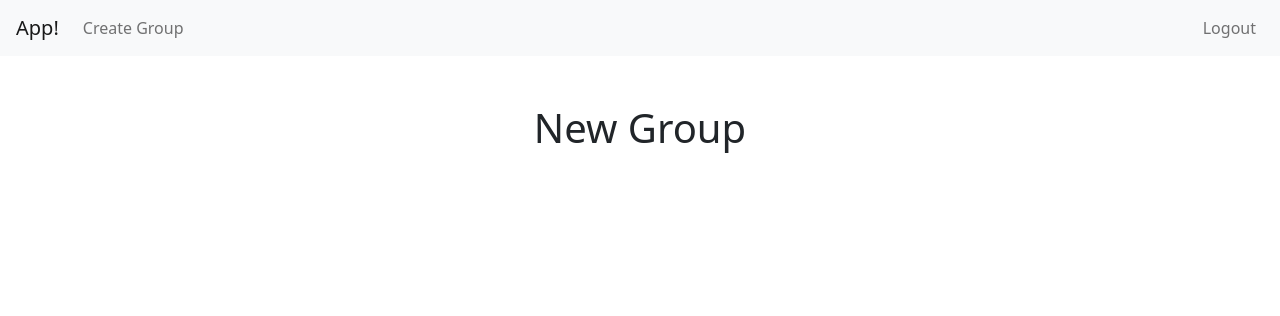
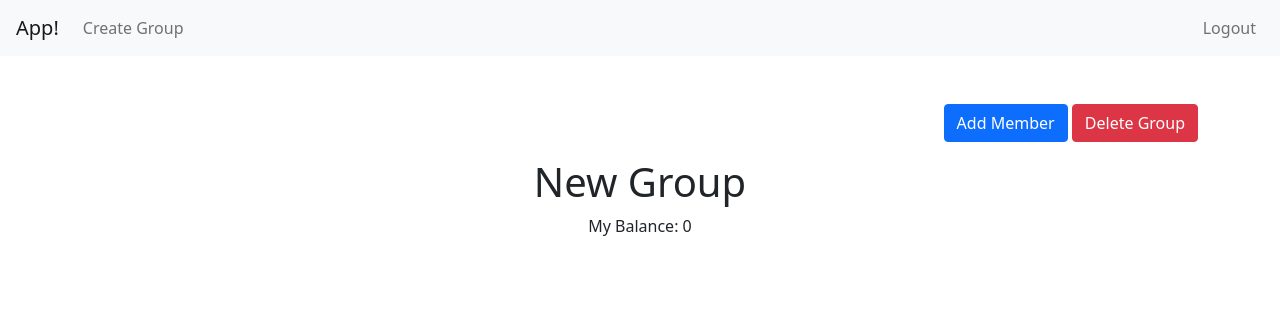
Before and after one commit to MikkelTeller/ShareX, a Flask app: page /group?group_id=6 in a window 1280 px wide. Shown: the top 316 px of the page. Run offline with Flask 2, Linux system fonts and the light colour scheme; a user stored in the database is signed in; data comes from the database, SQL or seed files in the repository; both versions use the stored data as it was after the commit.

Commit message:
New functionality: It is now possible the create a group and add other users to the group

```diff
--- a/app.py
+++ b/app.py
@@ -1,6 +1,7 @@
 from flask import Flask, render_template, redirect, session, request
-from helpers import get_db_connection, validate_login, validate_registration, add_user, find_groups, find_group
+from helpers import get_db_connection, validate_login, validate_registration, add_user, find_groups, find_group, delete_group, find_group_member, add_group_member
 from werkzeug.security import check_password_hash, generate_password_hash
+from datetime import datetime
 
 app = Flask(__name__)
 app.secret_key = "htg924gt479ghau9w4q7tght4a9uqgthf"
@@ -8,11 +9,11 @@ app.secret_key = "htg924gt479ghau9w4q7tght4a9uqgthf"
 # Homepage
 @app.route("/")
 def index():
+    # If user isn't logged in, the user will be redirected to the log in page
     if session.get("user_id") == None:
         return redirect("/login")
+
     groups = find_groups(session["user_id"])
-    for group in groups:
-        print(group["group_name"])
     return render_template("views/index.html", groups=groups)
 
 # Login Page
@@ -26,6 +27,7 @@ def login():
         username = request.form.get("username")
         password = request.form.get("password")
 
+        # If the user filled out the form correctly, the user will be logged in and redirected to the homepage.
         if validate_login(username, password)[0]:
             session["user_id"] = validate_login(username, password)[1]
             return redirect("/")
@@ -50,7 +52,7 @@ def register():
             # Add new user to the database
             add_user(username, password)
 
-            # Automatically log the user in
+            # Log the user in
             conn = get_db_connection()
             user = conn.execute("SELECT * FROM users WHERE username = ?", [username]).fetchall()
             conn.close()
@@ -59,9 +61,9 @@ def register():
 
             return redirect("/")
 
+        # Error message if registration wasn filled out incorrectly
         else:
             error_message = validate_registration(username, password, confirm_password)[1]
-            print("sergo")
             return render_template("views/error.html", error_message=error_message), 400
 
 # Logout
@@ -70,20 +72,79 @@ def logout():
     session["user_id"] = None
     return redirect("/login")
 
-@app.route("/create_group")
+# Create Group page
+@app.route("/create_group", methods = ["GET", "POST"])
 def create_group():
-    return redirect("/login")
+    # If user isn't logged in, the user will be redirected to the log in page
+    if session.get("user_id") == None:
+        return redirect("/login")
 
-@app.route("/invite")
-def invite():
-    return redirect("/login")
+    if request.method == "GET":
+        return render_template("views/create_group.html")
 
-@app.route("/group")
+    if request.method == "POST":
+        group_name = request.form.get("group_name")
+        time = str(datetime.now())
+        print(time)
+
+        # Insert the group in the groups table
+        conn = get_db_connection()
+        conn.execute("INSERT INTO groups(group_name, last_updated, creator) VALUES (?, ?, ?)", [group_name, time, session["user_id"]])
+
+        # Get the group_id
+        group_id = conn.execute("SELECT group_id FROM groups WHERE group_name = ?", [group_name]).fetchall()[0]["group_id"]
+
+        # Insert the group member in the group_members table
+        conn.execute("INSERT INTO group_members(balance, group_id, user_id) VALUES (0, ?, ?)", [group_id, session["user_id"]])
+
+        conn.commit()
+        conn.close()
+        return redirect("/")
+
+@app.route("/add_member", methods=["GET", "POST"])
+def add_member():
+    # If user isn't logged in, the user will be redirected to the log in page
+    if session.get("user_id") == None:
+        return redirect("/login")
+
+    group_id = request.args.get("group_id")
+
+    if request.method == "GET":
+        group = find_group(group_id)[0]
+        return render_template("views/add_member.html", group=group)
+
+    if request.method == "POST":
+        username = request.form.get("username")
+        if add_group_member(username, group_id)[0]:
+            return redirect(f"/group?group_id={group_id}")
+        else:
+            error_message = add_group_member(username, group_id)[1]
+            return render_template("views/error.html", error_message=error_message), 400
+
+
+
+# Group page
+@app.route("/group", methods = ["POST", "GET"])
 def group():
+    # If user isn't logged in, the user will be redirected to the log in page
+    if session.get("user_id") == None:
+        return redirect("/login")
+
     group_id = request.args.get("group_id")
-    group = find_group(group_id)[0]
-    return render_template("views/group.html", group=group)
 
+    if request.method == "GET":
+        # Get the current group and group_member from database
+        group = find_group(group_id)[0]
+        group_member = find_group_member(group_id, session["user_id"])[0]
+        return render_template("views/group.html", group=group, group_member=group_member)
+
+    if request.method == "POST":
+        if request.form.get("delete") == "":
+            delete_group(group_id)
+            return redirect("/")
+
+        if request.form.get("add_member") == "":
+            return redirect(f"/add_member?group_id={group_id}")
 
 if __name__ == "__main__":
     app.run(debug=True)
--- a/helpers.py
+++ b/helpers.py
@@ -57,7 +57,7 @@ def add_user(username, password):
 def find_groups(user_id):
     conn = get_db_connection()
 
-    groups = conn.execute("SELECT * FROM groups JOIN group_members ON group_members.group_id = groups.group_id WHERE user_id = ?", [user_id]).fetchall()
+    groups = conn.execute("SELECT * FROM groups JOIN group_members ON group_members.group_id = groups.group_id WHERE user_id = ? ORDER BY last_updated DESC", [user_id]).fetchall()
 
     conn.close()
 
@@ -71,3 +71,46 @@ def find_group(group_id):
     conn.close()
 
     return group
+
+def find_group_member(group_id, user_id):
+    conn = get_db_connection()
+
+    group = conn.execute("SELECT * FROM group_members WHERE group_id = ? AND user_id = ?", [group_id, user_id]).fetchall()
+
+    conn.close()
+
+    return group
+
+def delete_group(group_id):
+    conn = get_db_connection()
+
+    conn.execute("DELETE FROM groups WHERE group_id = ?", [group_id])
+
+    conn.commit()
+    conn.close()
+
+def add_group_member(username, group_id):
+
+    conn = get_db_connection()
+
+    # Check if username exists
+    user = conn.execute("SELECT * FROM users WHERE username = ?", [username]).fetchall()
+    if len(user) != 1:
+        error_message = f"User \"{username}\" doesn't exist"
+        return False, error_message
+
+    # Check if user already is in the group
+    user_id = user[0]["user_id"]
+    group_member = conn.execute("SELECT * FROM group_members WHERE user_id = ? AND group_id = ?", [user_id, group_id]).fetchall()
+    if len(group_member) != 0:
+        error_message = f"User \"{username}\" is already in the group"
+        return False, error_message
+
+    # Add user to group
+    user_id = user[0]["user_id"]
+    conn.execute("INSERT INTO group_members(balance, user_id, group_id) VALUES (0, ?, ?)", [user_id, group_id])
+
+    conn.commit()
+    conn.close()
+
+    return True, None
--- a/templates/layout.html
+++ b/templates/layout.html
@@ -26,7 +26,7 @@
         {% else %}
           <ul class="navbar-nav me-auto">
             <li class="nav-item">
-              <a class="nav-link" href="#">Create Group</a>
+              <a class="nav-link" href="/create_group">Create Group</a>
             </li>
           </ul>
           <ul class="navbar-nav ms-auto">
--- a/templates/views/group.html
+++ b/templates/views/group.html
@@ -3,7 +3,26 @@
 {% block title %}Login{% endblock %}
 
 {% block main %}
+    <!-- Delete- and invite button, if the current user is the creator of the group -->
+    {% if session["user_id"] == group["creator"] %}
+        <div class="container text-end">
+            <form action="/group?group_id={{ group['group_id'] }}" method="post">
+                <button class="btn btn-primary mb-3" type="submit" name="add_member">Add Member</button>
+                <button class="btn btn-danger mb-3" type="submit" name="delete">Delete Group</button>
+            </form>
+        </div>
+    {% endif %}
+
+    <!-- Group Name -->
     <div class="container text-center">
         <h1>{{ group["group_name"] }}</h1>
     </div>
+
+    <!-- User's balance -->
+    <div class="container text-center">
+        <p>My Balance: {{ group_member["balance"] }}</p>
+    </div>
+    <!-- Transactions (5 most recent) -->
+
+    <!-- New expense,  -->
 {% endblock %}
--- a/templates/views/index.html
+++ b/templates/views/index.html
@@ -1,7 +1,6 @@
 {% extends "layout.html" %}
 
 {% block title %}Home{% endblock %}
-
 
 {% block main %}
 
@@ -11,7 +10,7 @@
 {% for group in groups %}
     <div class="container bg-light">
         <h2><a href="/group?group_id={{ group['group_id'] }}" class="text-decoration-none">{{ group["group_name"] }}</a></h2>
-        <p>Last updated: {{ group["last_updated"] }}</p>
+        <p>Last updated: {{ group["last_updated"][8:10] }}/{{ group["last_updated"][5:7] }} - {{ group["last_updated"][:4] }}</p>
     </div>
 {% endfor %}
 
```
Also changed, not shown: templates/views/add_member.html (added, +17 -0 lines), templates/views/create_group.html (added, +16 -0 lines), database/app.db.
